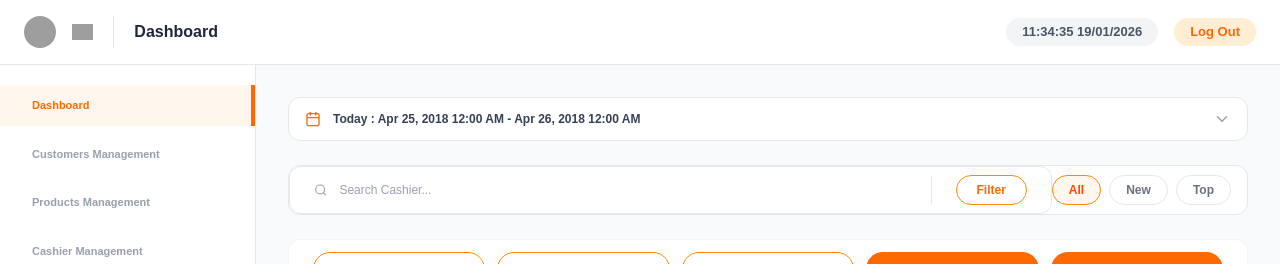
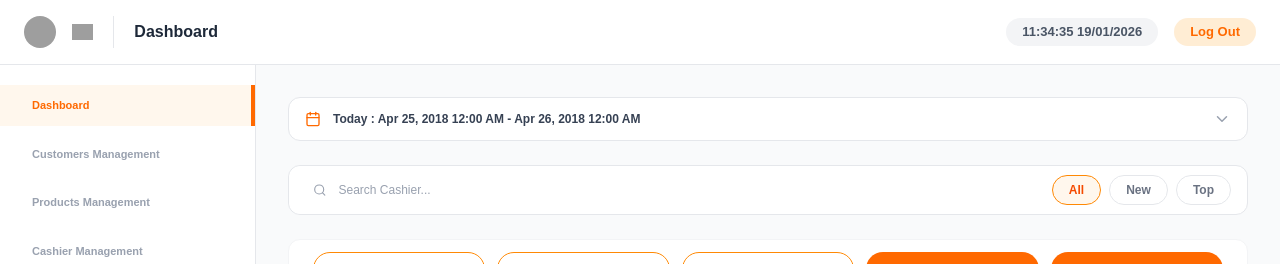
Before and after one commit to LTI-INTERNS/pos-micro-sass, a Next.js app: page /CashierManagement in a window 1280 px wide. Shown: the top 264 px of the page. Built offline with nearby package versions, Linux system fonts and the light colour scheme; grey boxes are pictures that could not be loaded.

Commit message:
fix(ui): render search filter button only when provided

```diff
--- a/app/components/searchbar.tsx
+++ b/app/components/searchbar.tsx
@@ -30,7 +30,7 @@ export default function SearchBar({
   return (
     <form
       onSubmit={handleSubmit}
-      className="w-full bg-white rounded-xl border border-gray-200 overflow-hidden"
+      className="w-full bg-white rounded-xl border border-gray-200 overflow-hidden border-none"
     >
       <div className="flex items-center">
         <div className="flex items-center gap-3 flex-1 px-6 py-2">
@@ -39,12 +39,14 @@ export default function SearchBar({
             value={value}
             onChange={handleChange}
             placeholder={placeholder}
-            className="w-full text-xs text-gray-700 placeholder:text-gray-400 outline-none"
+            className="w-full text-xs text-gray-700 placeholder:text-gray-400 outline-none py-2"
           />
         </div>
 
+        {/* Only show divider + Filter button if onFilter exists */}
+        {onFilter && (
+          <>
             <div className="h-7 w-px bg-gray-200" />
-
             <div className="px-6 py-2">
               <button
                 type="button"
@@ -55,6 +57,8 @@ export default function SearchBar({
                 Filter
               </button>
             </div>
+          </>
+        )}
       </div>
     </form>
   );
```
Lines whose indentation alone changed are shown as unchanged.
